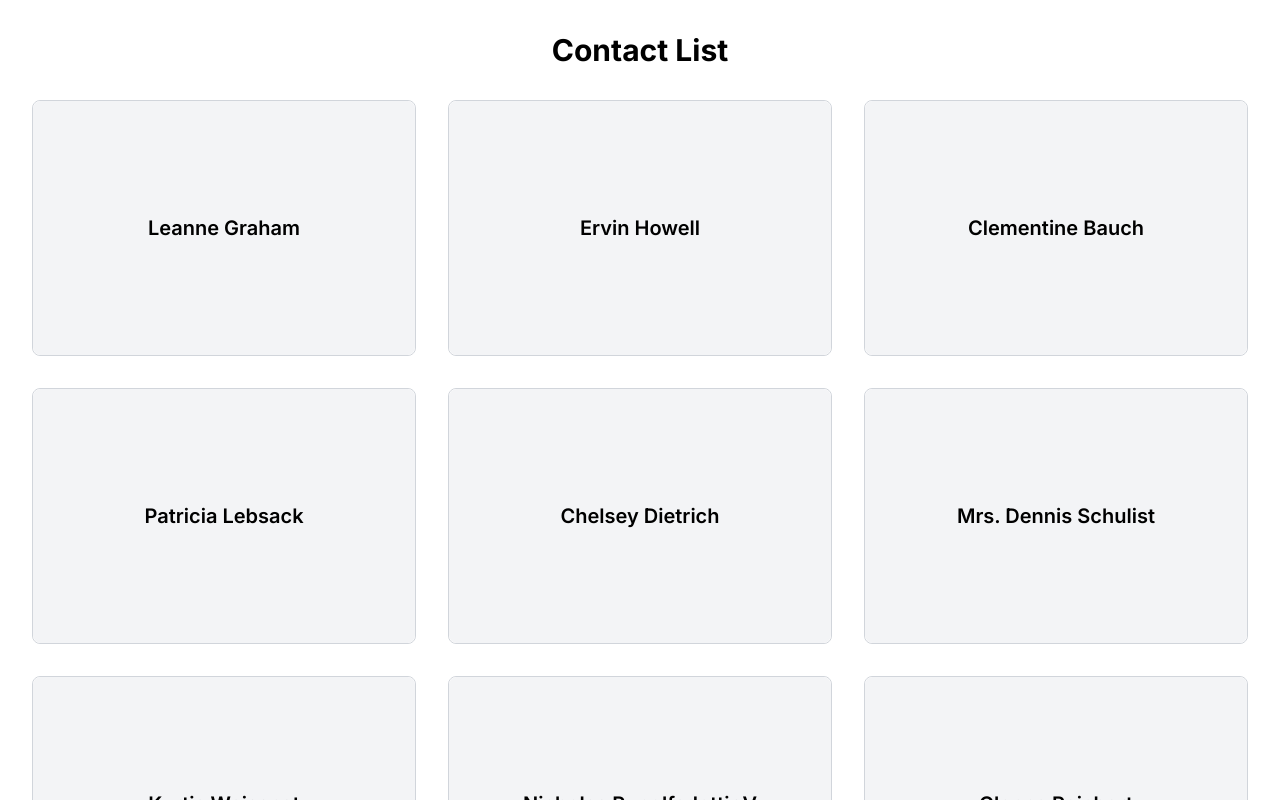
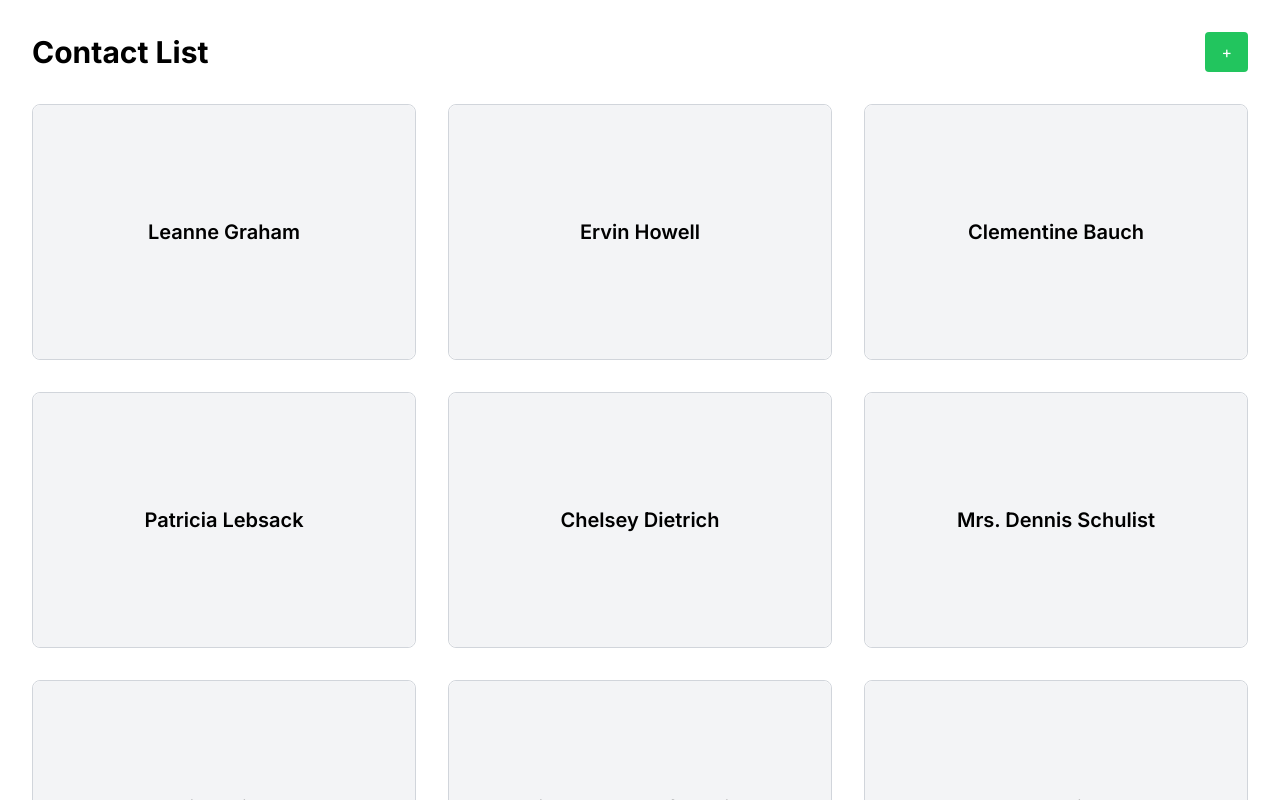
Before and after one commit to ilias-vas/Contacts-Page, a Next.js app: page / in a window 1280 px wide. Shown: the top 800 px of the page. Built offline with nearby package versions, Linux system fonts and the light colour scheme.

Commit message:
Add + button

```diff
--- a/app/page.tsx
+++ b/app/page.tsx
@@ -15,7 +15,10 @@ const Home: FC = () => {
 
   return (
     <div className="min-h-screen bg-white text-black p-8">
-      <h1 className="text-3xl font-bold text-center mb-8">Contact List</h1>
+      <div className="flex justify-between items-center mb-8">
+        <h1 className="text-3xl font-bold">Contact List</h1>
+        <button className="bg-green-500 text-white px-4 py-2 rounded">+</button>
+      </div>
       <div className="grid grid-cols-1 md:grid-cols-2 lg:grid-cols-3 gap-8">
         {contacts.map((contact) => (
           <Contact key={contact.id} contact={contact} />
```
